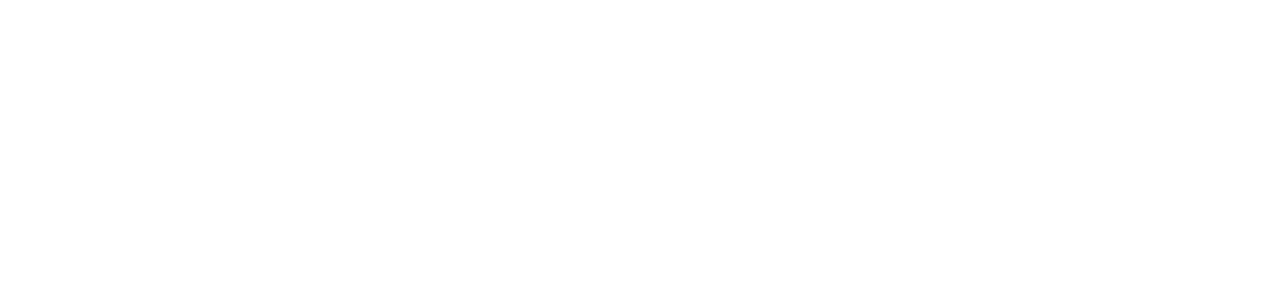
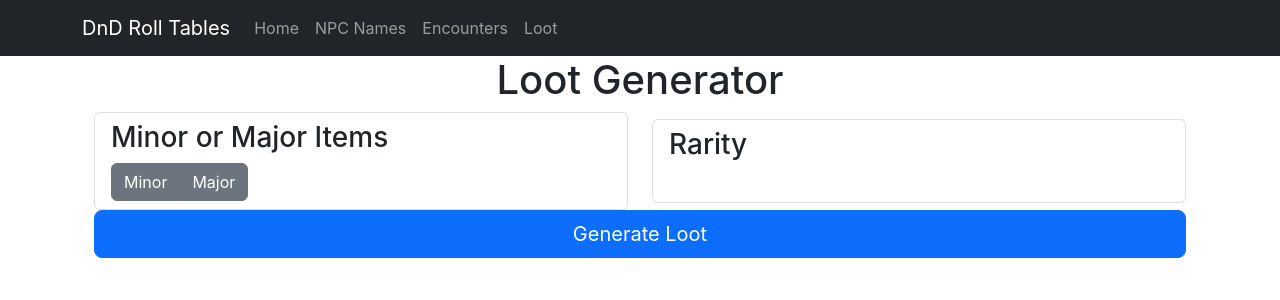
Before and after one commit to ajscimone/dnd-roll-tables, a React (Create React App) app: page /loot in a window 1280 px wide. Before the commit this address had no page. Shown: the top 300 px of the page. Built offline with nearby package versions, Linux system fonts and the light colour scheme.

Commit message:
Initial commit for LootGenerator.

```diff
--- a/src/App.js
+++ b/src/App.js
@@ -5,6 +5,7 @@
 import NavBar from "./components/Nav.js";
 import NpcNames from "./components/NpcNames";
 import Encounters from "./components/Encounters";
+import Loot from "./components/Loot";
 
 class App extends Component {
   render() {
@@ -15,6 +16,7 @@
             <Route index element={<Home />} />
             <Route path="npc-names" element={<NpcNames />} />
             <Route path="encounters" element={<Encounters />} />
+            <Route path="loot" element={<Loot />} />
           </Route>
         </Routes>
       </BrowserRouter>
--- /dev/null
+++ b/src/components/Loot.js
@@ -0,0 +1,90 @@
+import React, { useState, useEffect } from 'react';
+import { CreateLootTables, GetLoot, GetRarity } from "../util/lootTables";
+import { Container, Col, Row, ToggleButtonGroup, ToggleButton, ListGroup, Button, ButtonGroup, Toast } from "react-bootstrap";
+
+function Loot(props) {
+    const [minorOrMajor, setMinorOrMajor] = useState("Minor");
+    const [rarity, setRarity] = useState("Common");
+    const [rarities, setRarities] = useState([]);
+    const [loot, setLoot] = useState("");
+
+    useEffect(() => {
+        // setMinorOrMajor(GetLoot())
+        // setRarities(GetRarity(rarity))
+        // CreateLootTables()
+    }, [rarity]);
+
+    const handleButtonClick = (event) => {
+        let currentRarity = GetRarity(minorOrMajor)
+        if (currentRarity.includes(rarity)) {
+            let loot = GetLoot(minorOrMajor, rarity)
+            setLoot(loot)
+        }
+    };
+
+    return (
+        <div>
+            <Container className="align-items-center">
+                <h1 style={{ textAlign: "center" }}>Loot Generator</h1>
+                <Container className="align-items-center flex-column">
+                    <Row className="align-items-center">
+                        <Col>
+                            <ListGroup>
+                                <ListGroup.Item>
+                                    <h3>Minor or Major Items</h3>
+                                    <ToggleButtonGroup type="radio" name="options" defaultValue={minorOrMajor}>
+                                        <ToggleButton
+                                            key={1}
+                                            id={"minorOrMajor-radio-1"}
+                                            variant={"secondary"}
+                                            onChange={(e) => setMinorOrMajor(e.currentTarget.value)}
+                                        >
+                                            Minor
+                                        </ToggleButton>
+                                        <ToggleButton
+                                            key={2}
+                                            id={"minorOrMajor-radio-2"}
+                                            variant={"secondary"}
+                                            onChange={(e) => setMinorOrMajor(e.currentTarget.value)}
+                                        >
+                                            Major
+                                        </ToggleButton>
+                                    </ToggleButtonGroup>
+                                </ListGroup.Item>
+                            </ListGroup>
+                        </Col>
+                        <Col>
+                            <ListGroup>
+                                <ListGroup.Item>
+                                    <h3>Rarity</h3>
+                                    <ToggleButtonGroup type="radio" name="options" defaultValue={rarity}>
+                                        {rarities.map((thisRarity, idx) => (
+                                            <ToggleButton
+                                                key={idx}
+                                                id={`tbg-radio-${idx}`}
+                                                variant={"secondary"}
+                                                value={thisRarity}
+                                                onChange={(e) => setRarity(e.currentTarget.value)}
+                                            >
+                                                {thisRarity}
+                                            </ToggleButton>
+                                        ))}
+                                    </ToggleButtonGroup>
+                                </ListGroup.Item>
+                            </ListGroup>
+                        </Col>
+                    </Row>
+                    <Row className="align-items-center">
+                        <Col className="align-items-center">
+                            <div className="d-grid gap-2">
+                                <Button size="lg" onClick={handleButtonClick}>Generate Loot</Button>
+                            </div>
+                        </Col>
+                    </Row>
+                </Container>
+            </Container>
+        </div>
+    );
+}
+
+export default Loot;
--- a/src/components/Nav.js
+++ b/src/components/Nav.js
@@ -19,6 +19,7 @@
                 <Nav.Link href="/">Home</Nav.Link>
                 <Nav.Link href="/npc-names">NPC Names</Nav.Link>
                 <Nav.Link href="/encounters">Encounters</Nav.Link>
+                <Nav.Link href="/loot">Loot</Nav.Link>
               </Nav>
             </Navbar.Collapse>
           </Container>
--- a/src/util/dice.js
+++ b/src/util/dice.js
@@ -18,7 +18,7 @@
 
     die.times = function (count) {
       var rolls = [];
-      for(var i = 0 ; i < count ; i++) {
+      for (var i = 0; i < count; i++) {
         rolls.push(this());
       }
       return rolls;
@@ -27,12 +27,12 @@
     return die;
   }
 
-  roll(expression){
+  roll(expression) {
     var self = this;
     let rolls = [];
 
     expression.toLowerCase().replace(/(\d+)(d\d+)?/g, function (_, count, die) {
-      if(die) {
+      if (die) {
         rolls = rolls.concat(self[die].times(+count));
       } else {
         rolls.push(+count);
--- /dev/null
+++ b/src/util/lootTables.js
@@ -0,0 +1,68 @@
+import randomArrayEntry from "./randomArrayEntry"
+import replaceStringRoll from "../util/replaceStringDiceRoll"
+
+import LootData from "../data/xanthars-magic-item-tables.json";
+
+let LootMap = new Map()
+let MinorOrMajor = ["Minor Items", "Major Items"]
+
+function parseLoot(loot) {
+    return loot
+}
+
+function createTableEntryFromRange(sourceJsonFile) {
+    const range = sourceJsonFile.range.split("-");
+    if (range.length === 2) {
+        let subTable = []
+        for (let i = parseInt(range[0]); i <= parseInt(range[1]); ++i) {
+            subTable.push(parseLoot(sourceJsonFile.event))
+        }
+        return subTable
+    } else if (range.length) {
+        return [parseLoot(sourceJsonFile.event)]
+    } else {
+        return null;
+    }
+}
+
+function createTableEntries(inputArray) {
+    let rollTable = []
+    inputArray.forEach((row) => {
+        let expandedSubTable = createTableEntryFromRange(row)
+        rollTable = rollTable.concat(expandedSubTable)
+    });
+    return rollTable
+}
+
+function CreateLootTables() { //THIS IS WHAT YOU WERE LAST WORKING ON
+    for (let [minorOrMajor, rarities] of Object.entries(LootData)) {
+        let minorOrMajorMap = new Map()
+        for (let [rarity, loot] of Object.entries(rarities)) {
+            minorOrMajorMap.set(rarity, createTableEntries(loot))
+        }
+        LootMap.set(minorOrMajor, minorOrMajorMap)
+    }
+}
+
+function GetLoot(minorOrMajorSelection, raritySelection) {
+    let loot = randomArrayEntry(LootMap.get(minorOrMajorSelection).get(raritySelection))
+    let calculatedLoot = replaceStringRoll(loot)
+    return calculatedLoot
+
+}
+
+function GetRarity(minorOrMajorSelection) {
+    let arrayOfRarities = []
+    for (let [minorOrMajor, rarities] of Object.entries(LootData)) {
+        if (minorOrMajorSelection == minorOrMajor) {
+            Object.keys(rarities).forEach((rarity) => {
+                arrayOfRarities.push(rarity)
+            })
+        }
+    }
+    return arrayOfRarities
+}
+
+
+
+export { CreateLootTables, GetLoot, GetRarity };
```
Lines whose indentation alone changed are shown as unchanged.
